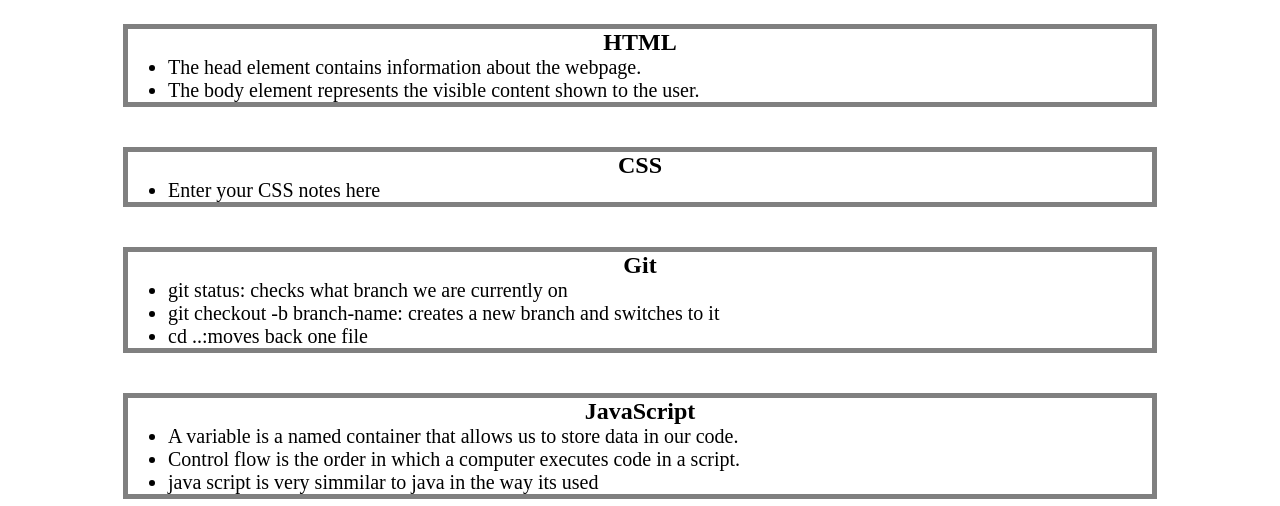
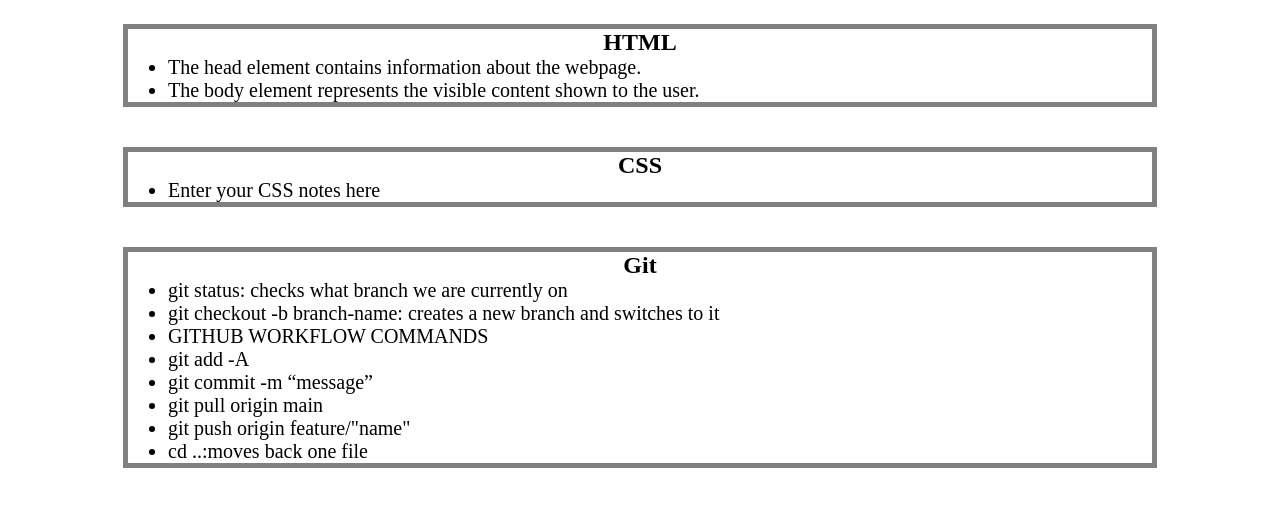
Before and after one commit to toxicmix/prework-study-guide, a plain HTML site: page index.html in a window 1280 px wide. Shown: the part 136-642 px from the top of the page. Drawn offline with Linux system fonts and the light colour scheme.

Commit message:
revised readme

```diff
--- a/index.html
+++ b/index.html
@@ -34,7 +34,12 @@
         <ul>
           <li>git status: checks what branch we are currently on</li>
           <li>git checkout -b branch-name: creates a new branch and switches to it</li>
-          <li>cd ..:moves back one file
+          <li>GITHUB WORKFLOW COMMANDS</li>
+          <li>  git add -A</li>
+          <li>  git commit -m “message”</li>
+          <li>  git pull origin main</li>
+          <li>  git push origin feature/"name"</li>
+          <li>cd ..:moves back one file</li>
         </ul>
       </section>
 
```
Also changed, not shown: 1 other file.
